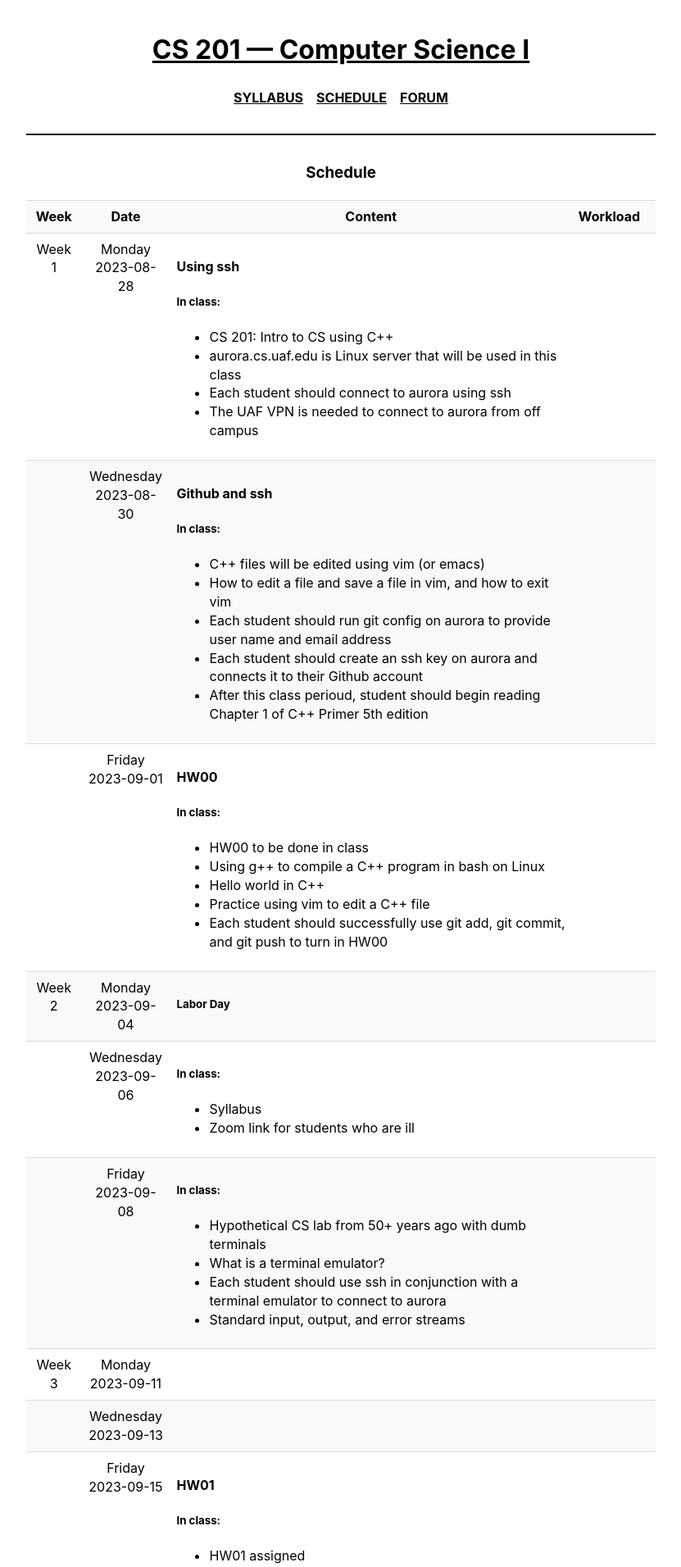
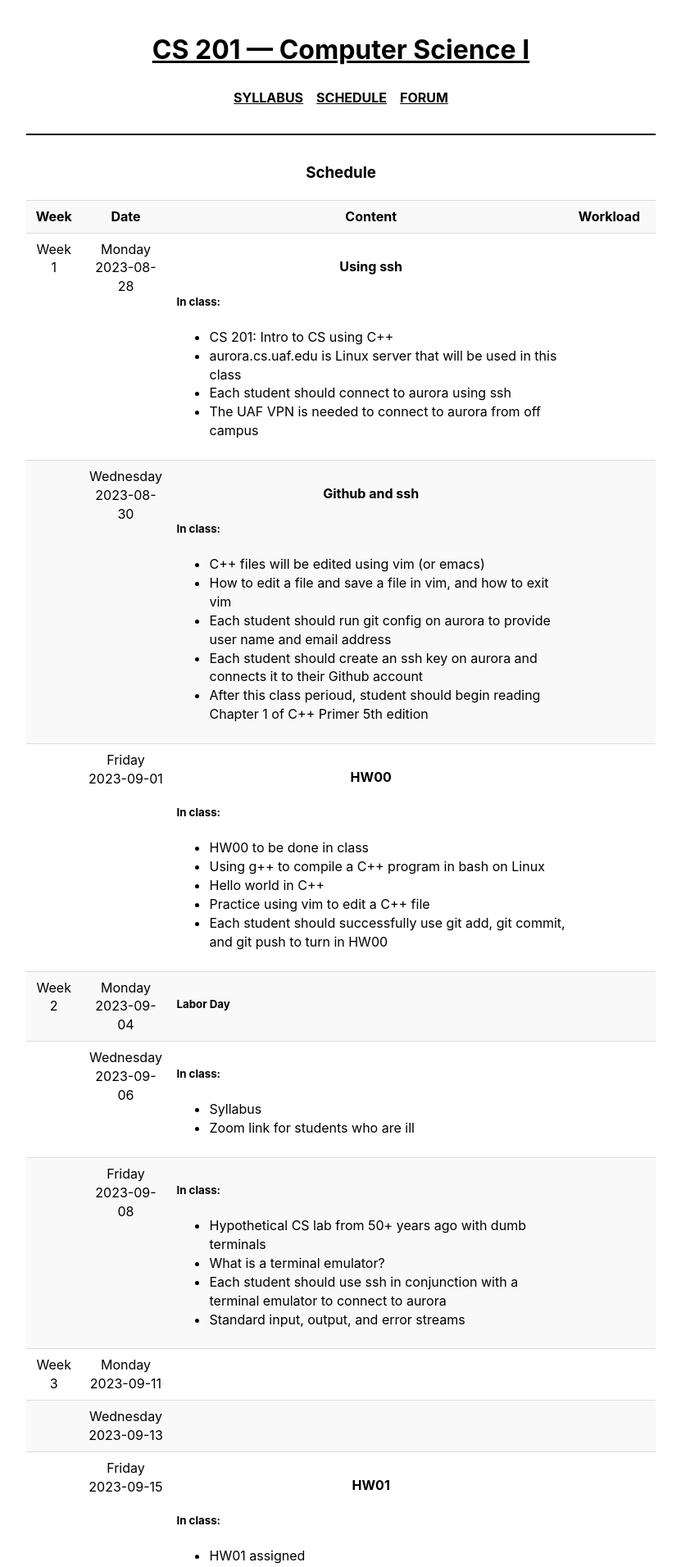
Before and after one commit to 2023-Fall-UAF-CS201/2023-Fall-UAF-CS201.github.io, a Jekyll site: the page built from schedule.md, in a window 1280 px wide. Shown: the top 1912 px of the page at 82% size, without its empty margins (224-1055 px from the left). Built offline with Jekyll 4.4.1, drawn with Linux system fonts in a browser that asks for light colours.

Commit message:
Center the topic

```diff
--- a/schedule.md
+++ b/schedule.md
@@ -37,7 +37,7 @@ layout: default
 <!--      <td style="text-align: center">{% if lecture.topic %}{{ lecture.topic }}{% endif %}<br/>{% if lecture.slides %}<a href="{{ lecture.slides }}">(slides)</a>{% endif %}</td> -->
       <td>
         {% if lecture.topic %}
-           <h4>{% if lecture.topic %}{{ lecture.topic }}{% endif %}<br/>{% if lecture.slides %}<a href="{{ lecture.slides }}">(slides)</a>{% endif %}</h4>
+           <h4 style="text-align: center">{% if lecture.topic %}{{ lecture.topic }}{% endif %}<br/>{% if lecture.slides %}<a href="{{ lecture.slides }}">(slides)</a>{% endif %}</h4>
         {% endif %}
         {% if lecture.note %}
            <h5>{{ lecture.note }}</h5>
```
